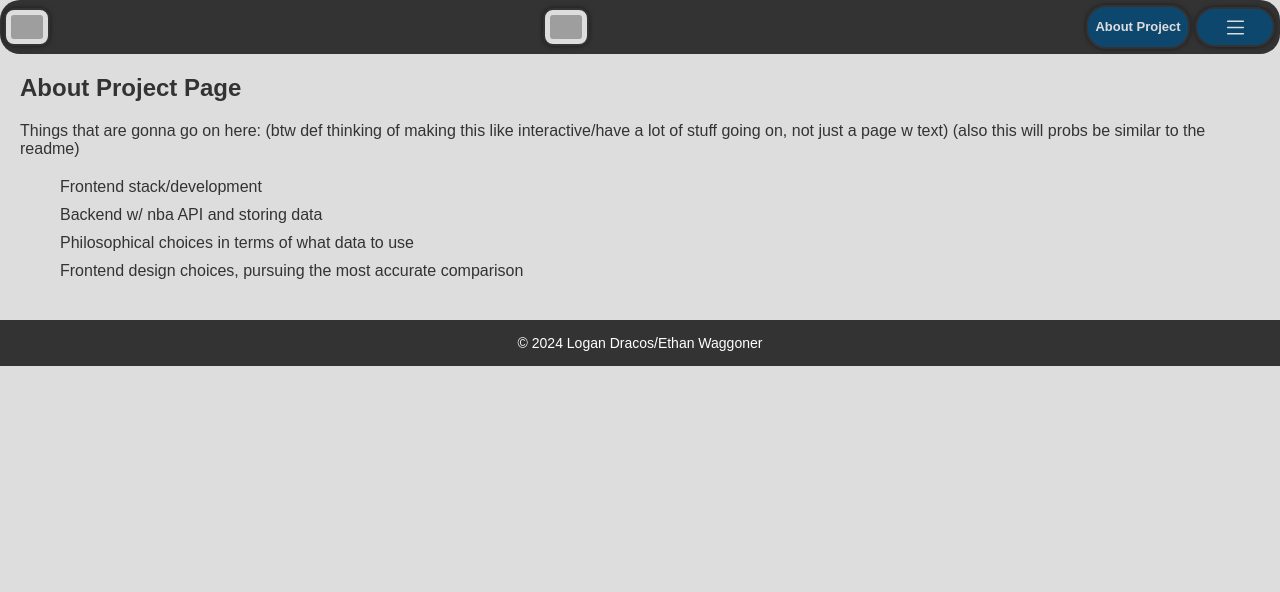
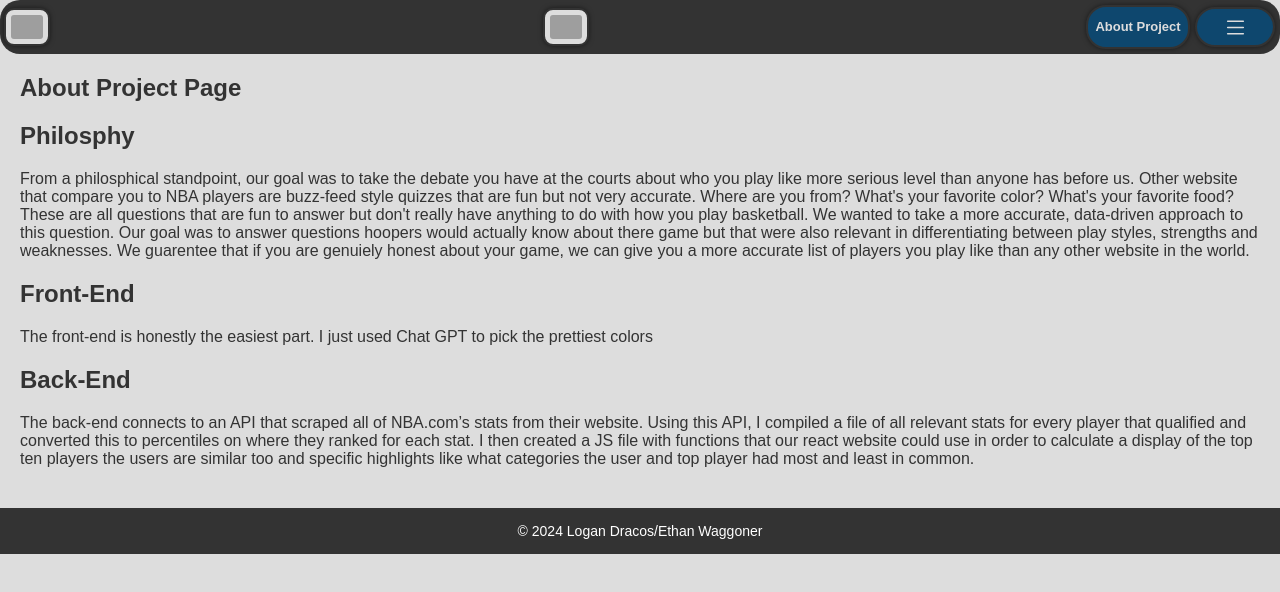
Before and after one commit to dracos-l/pickupcompsv2, a React (Create React App) app: page /AboutProjContent in a window 1280 px wide. Shown: the top 592 px of the page. Built offline with nearby package versions, Linux system fonts and the light colour scheme; grey boxes are pictures that could not be loaded.

Commit message:
about project

```diff
--- a/src/components/AboutProjContent.js
+++ b/src/components/AboutProjContent.js
@@ -4,13 +4,17 @@ const AboutProjContent = () => {
   return (
     <div class='about'>
         <h1>About Project Page</h1>
-        <p>Things that are gonna go on here: (btw def thinking of making this like interactive/have a lot of stuff going on, not just a page w text) (also this will probs be similar to the readme)</p>
-        <ul>
-          <li>Frontend stack/development</li>
-          <li>Backend w/ nba API and storing data</li>
-          <li>Philosophical choices in terms of what data to use</li>
-          <li>Frontend design choices, pursuing the most accurate comparison</li>
-        </ul>
+        <h2>Philosphy</h2>
+        <p>
+          From a philosphical standpoint, our goal was to take the debate you have at the courts about who you play like more serious level than anyone has before us.
+          Other website that compare you to NBA players are buzz-feed style quizzes that are fun but not very accurate. Where are you from? What's your favorite color? What's your favorite food? These are all questions that are fun to answer but don't really have anything to do with how you play basketball.
+          We wanted to take a more accurate, data-driven approach to this question. Our goal was to answer questions hoopers would actually know about there game but that were also relevant in differentiating between play styles, strengths and weaknesses.
+          We guarentee that if you are genuiely honest about your game, we can give you a more accurate list of players you play like than any other website in the world.
+        </p>
+        <h2>Front-End</h2>
+        <p>The front-end is honestly the easiest part. I just used Chat GPT to pick the prettiest colors</p>
+        <h2>Back-End</h2>
+        <p>The back-end connects to an API that scraped all of NBA.com’s stats from their website. Using this API, I compiled a file of all relevant stats for every player that qualified and converted this to percentiles on where they ranked for each stat. I then created a JS file with functions that our react website could use in order to calculate a display of the top ten players the users are similar too and specific highlights like what categories the user and top player had most and least in common. </p>
     </div>
   );
 };
--- a/src/components/ContactContent.js
+++ b/src/components/ContactContent.js
@@ -21,6 +21,19 @@ const ContactContent = () => {
           </h5>
 
           <li>Ethan Waggoner</li>
+          <h5>
+            waggonere@uchicago.edu
+            <br></br>
+            <br></br>
+            <a href="https://www.linkedin.com/in/ethan-waggoner-a6136627b/" target="_blank" rel="noopener noreferrer">
+              <img src="https://static-00.iconduck.com/assets.00/linkedin-icon-1024x1024-net2o24e.png" class="linkedIn" alt="linkedInL"/>
+            </a>
+            <br></br>
+            <br></br>
+            <a href="https://github.com/Edubs2003" target="_blank" rel="noopener noreferrer">
+              <img src="https://cdn2.iconfinder.com/data/icons/social-icons-33/128/Github-512.png" class="github" alt = "linkedInL"/>
+            </a>
+          </h5>
         </ul>
 
     </div>
```
